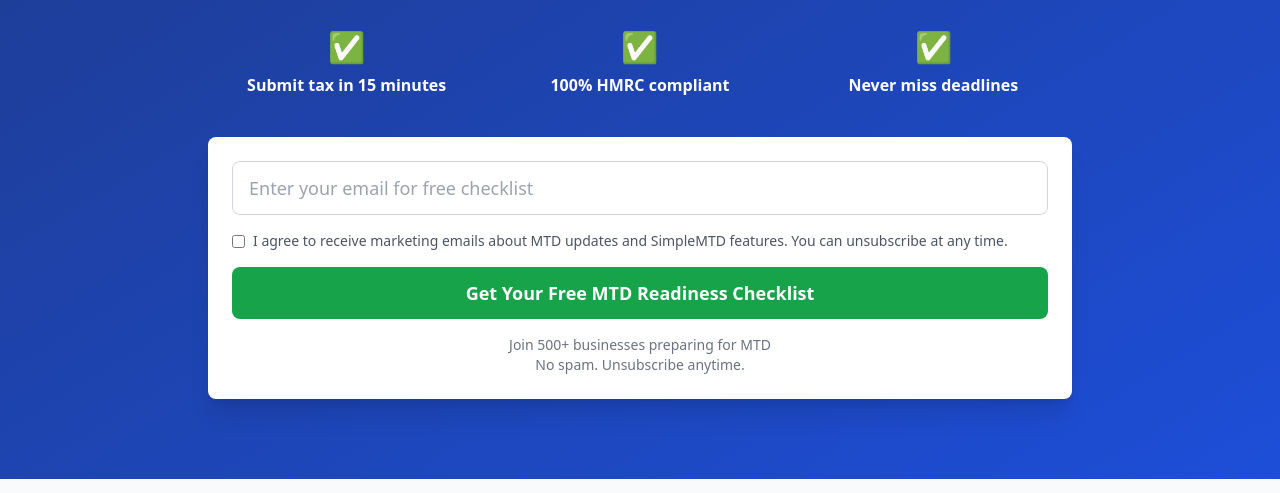
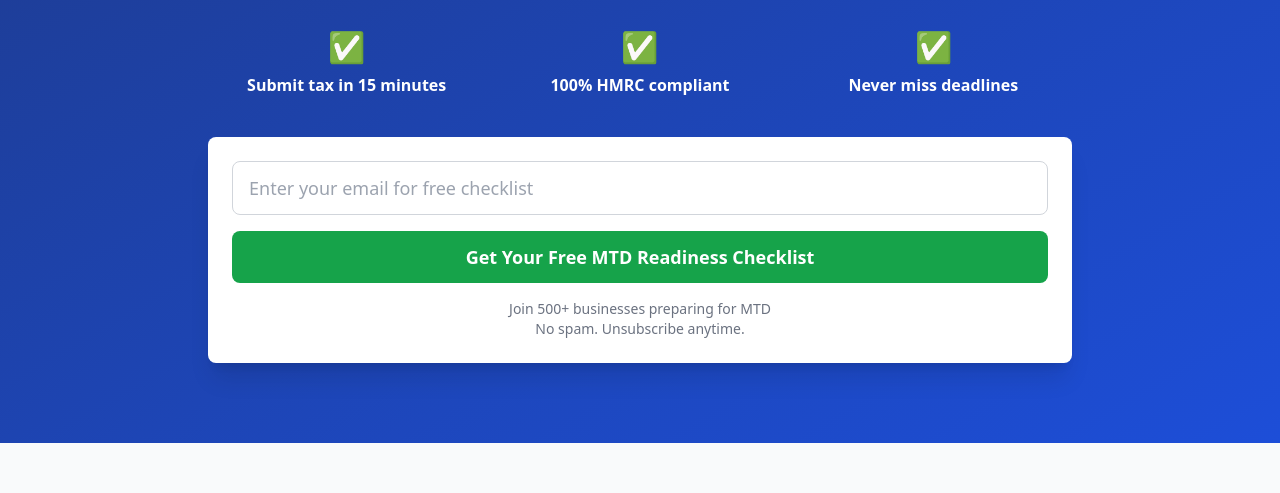
Before and after one commit to lukedigby/simplemtd-landing, a plain HTML site: page index.html in a window 1280 px wide. Shown: the part 307-800 px from the top of the page. Drawn offline with nearby package versions, Linux system fonts and the light colour scheme.

Commit message:
Remove unnecessary consent checkboxes - GOV.UK rules only prohibit sharing data with third parties

```diff
--- a/index.html
+++ b/index.html
@@ -75,10 +75,6 @@
                         required
                         class="w-full px-4 py-3 border border-gray-300 rounded-lg text-gray-900 text-lg focus:ring-2 focus:ring-green-500 focus:border-transparent"
                     >
-                    <label class="flex items-start text-sm text-gray-600">
-                        <input type="checkbox" name="consent" required class="mt-1 mr-2">
-                        <span>I agree to receive marketing emails about MTD updates and SimpleMTD features. You can unsubscribe at any time.</span>
-                    </label>
                     <button
                         type="submit"
                         class="w-full bg-green-600 hover:bg-green-700 text-white font-bold py-3 px-6 rounded-lg text-lg transition duration-200"
@@ -220,10 +216,6 @@
                         required
                         class="w-full px-4 py-3 border border-gray-300 rounded-lg text-gray-900 text-lg focus:ring-2 focus:ring-green-500 focus:border-transparent"
                     >
-                    <label class="flex items-start text-sm text-gray-600">
-                        <input type="checkbox" name="consent" required class="mt-1 mr-2">
-                        <span>I agree to receive marketing emails about MTD updates and SimpleMTD features. You can unsubscribe at any time.</span>
-                    </label>
                     <button
                         type="submit"
                         class="w-full bg-green-600 hover:bg-green-700 text-white font-bold py-3 px-6 rounded-lg text-lg transition duration-200"
```
